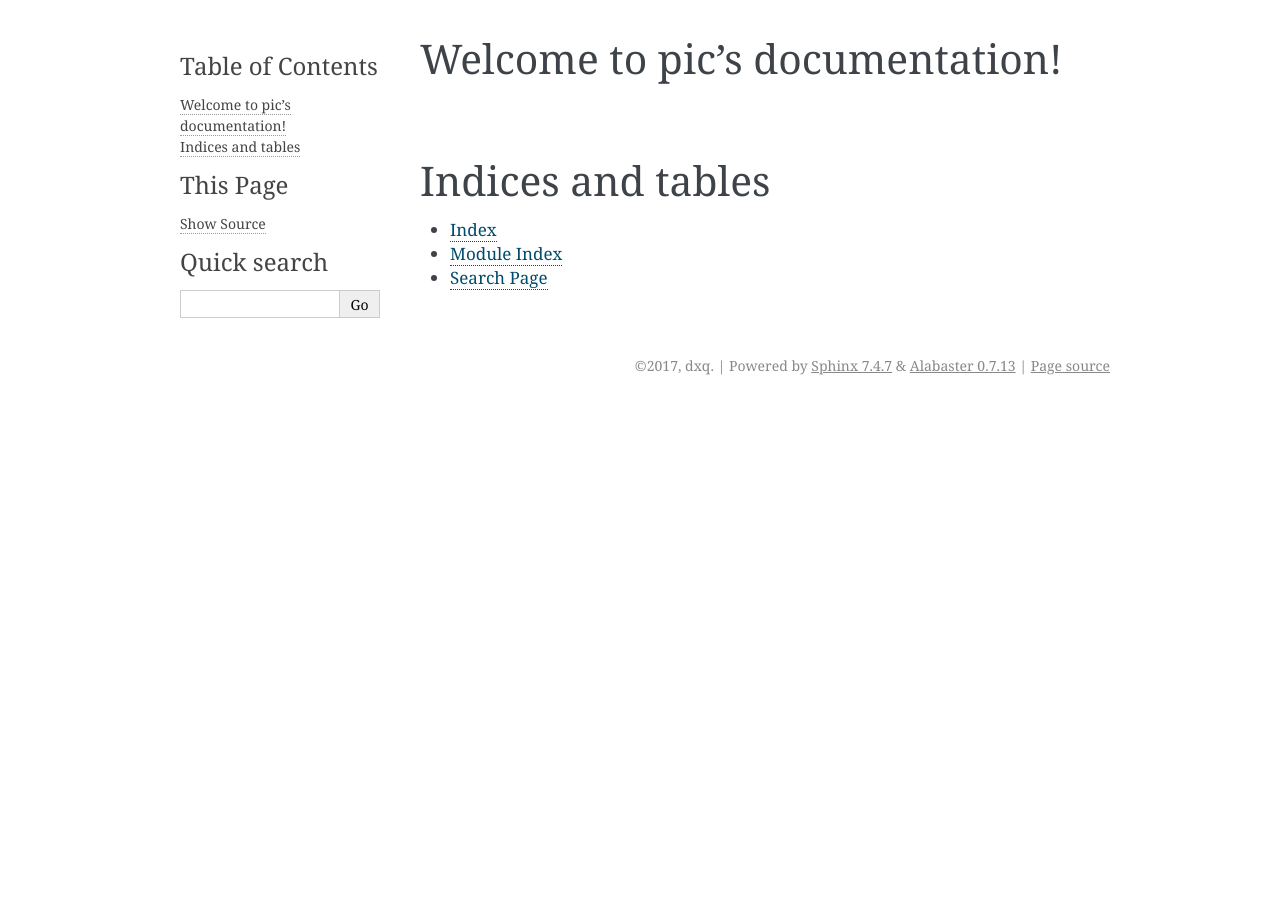
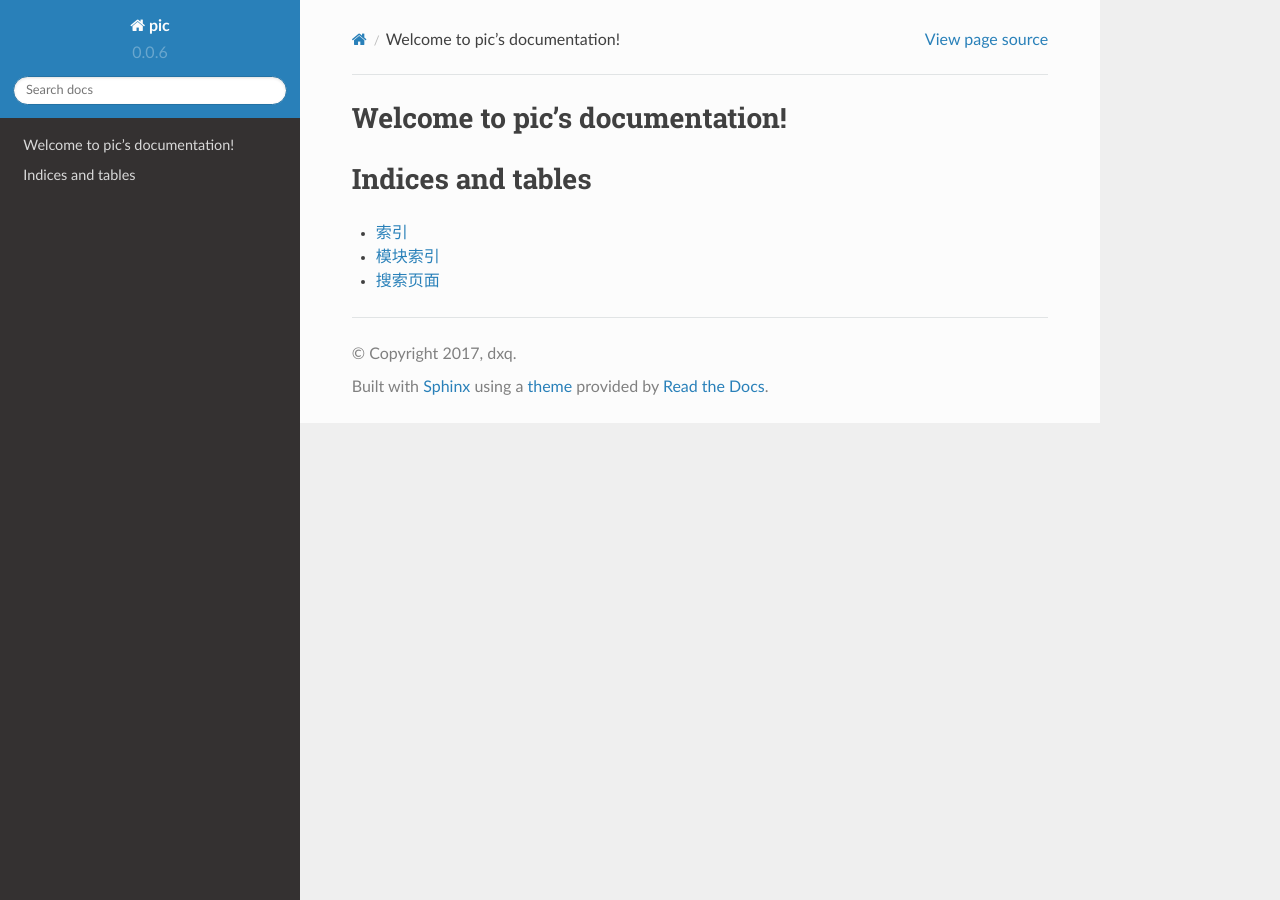
Before and after one commit to DxqS/PIC, a Sphinx documentation site: the page built from docs/index.rst, in a window 1280 px wide. Built offline with Sphinx 7.4.7 and the Read the Docs theme 2.0.0, drawn with Linux system fonts in a browser that asks for light colours.

Commit message:
PIC发布

```diff
--- a/docs/conf.py
+++ b/docs/conf.py
@@ -17,9 +17,9 @@
 # add these directories to sys.path here. If the directory is relative to the
 # documentation root, use os.path.abspath to make it absolute, like shown here.
 #
-# import os
-# import sys
-# sys.path.insert(0, os.path.abspath('.'))
+import os
+import sys
+sys.path.insert(0, os.path.abspath('.'))
 
 
 # -- General configuration ------------------------------------------------
@@ -31,7 +31,22 @@
 # Add any Sphinx extension module names here, as strings. They can be
 # extensions coming with Sphinx (named 'sphinx.ext.*') or your custom
 # ones.
-extensions = []
+extensions = [
+    'sphinx.ext.autodoc',
+    'sphinx.ext.coverage',
+    'sphinx.ext.viewcode',
+]
+
+# For Read the Docs
+on_rtd = os.environ.get('READTHEDOCS', None) == 'True'
+if on_rtd:
+    html_theme = 'default'
+else:
+    import sphinx_rtd_theme
+
+    html_theme = 'sphinx_rtd_theme'
+    html_theme_path = [sphinx_rtd_theme.get_html_theme_path()]
+    extensions.append('sphinx.ext.githubpages')
 
 # Add any paths that contain templates here, relative to this directory.
 templates_path = ['_templates']
@@ -64,7 +79,7 @@
 #
 # This is also used if you do content translation via gettext catalogs.
 # Usually you set "language" from the command line for these cases.
-language = None
+language = 'zh_CN'
 
 # List of patterns, relative to source directory, that match files and
 # directories to ignore when looking for source files.
@@ -83,7 +98,7 @@
 # The theme to use for HTML and HTML Help pages.  See the documentation for
 # a list of builtin themes.
 #
-html_theme = 'alabaster'
+# html_theme = 'alabaster'
 
 # Theme options are theme-specific and customize the look and feel of a theme
 # further.  For a list of options available for each theme, see the
@@ -148,7 +163,30 @@
 # (source start file, target name, title, author,
 #  dir menu entry, description, category)
 texinfo_documents = [
-    (master_doc, 'pic', 'pic Documentation',
-     author, 'pic', 'One line description of project.',
-     'Miscellaneous'),
+    (master_doc, 'pic', 'pic 文档',
+     author, 'pic', '用python PS',
+     'API'),
 ]
+
+# -- Options for Epub output ----------------------------------------------
+
+# Bibliographic Dublin Core info.
+epub_title = project
+epub_author = author
+epub_publisher = author
+epub_copyright = copyright
+
+# The unique identifier of the text. This can be a ISBN number
+# or the project homepage.
+#
+# epub_identifier = ''
+
+# A unique identification for the text.
+#
+# epub_uid = ''
+
+# A list of files that should not be packed into the epub file.
+epub_exclude_files = ['search.html']
+
+autoclass_content = 'both'
+autodoc_member_order = 'bysource'
```
